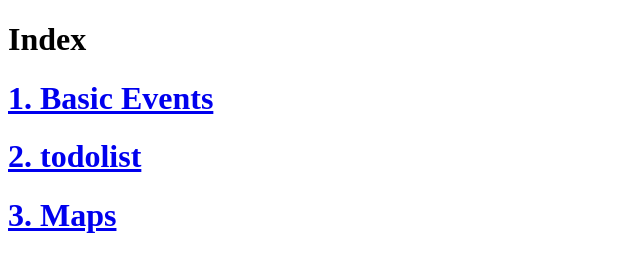
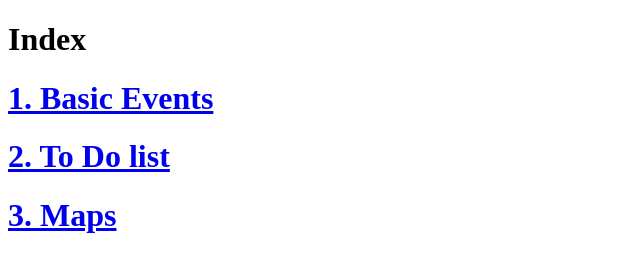
Before and after one commit to vinsu69/IT24B, a plain HTML site: page index.html in a window 1280 px wide. Shown: the whole page, without its empty margins (0-640 px from the left). Drawn offline with Linux system fonts and the light colour scheme.

Commit message:
Update index.html

```diff
--- a/index.html
+++ b/index.html
@@ -8,7 +8,8 @@
 <body>
     <h1>Index</h1>
     <h1><a href="basic-event.html">1. Basic Events</a></h1>
-    <h1><a href="todolist">2. todolist</a></h1>
+    <h1><a href="todolist.html">2. To Do list</a></h1>
     <h1><a href="maps.html">3. Maps</a></h1>
+
 </body>
 </html>
```
